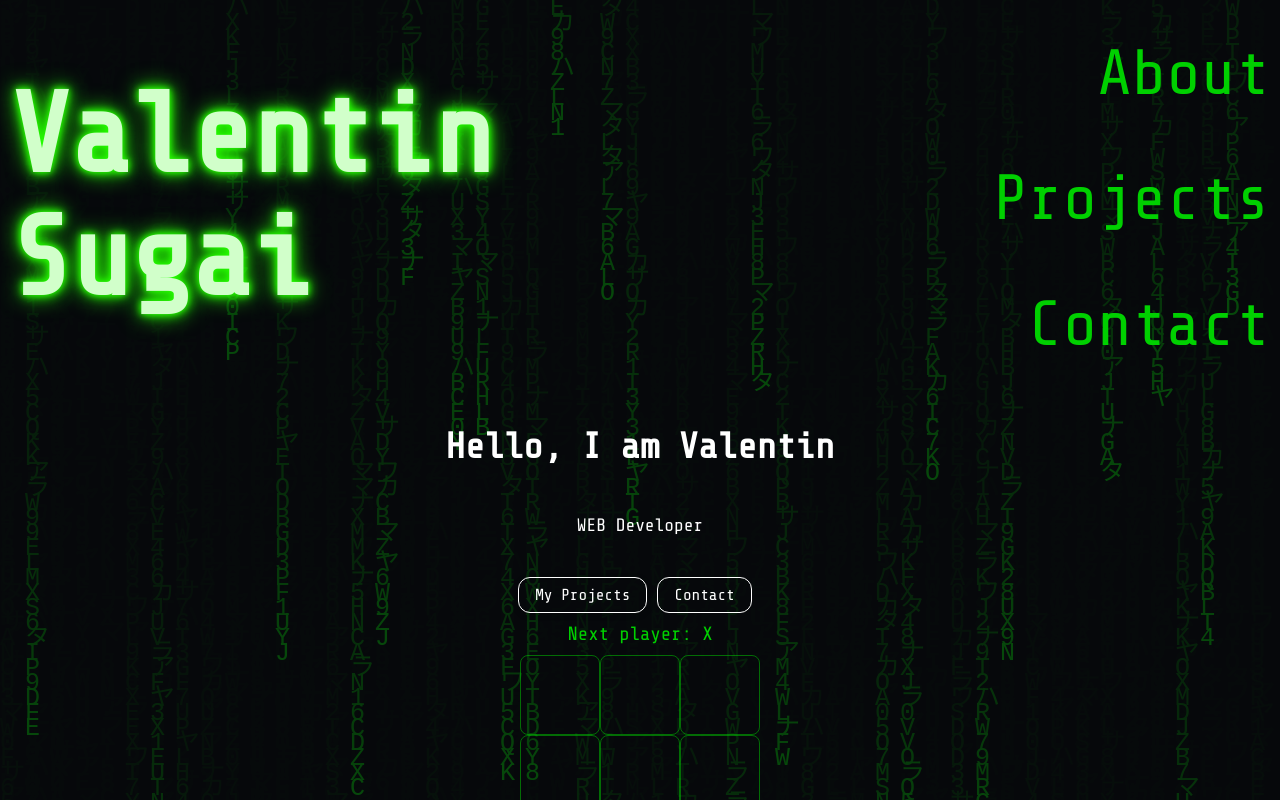
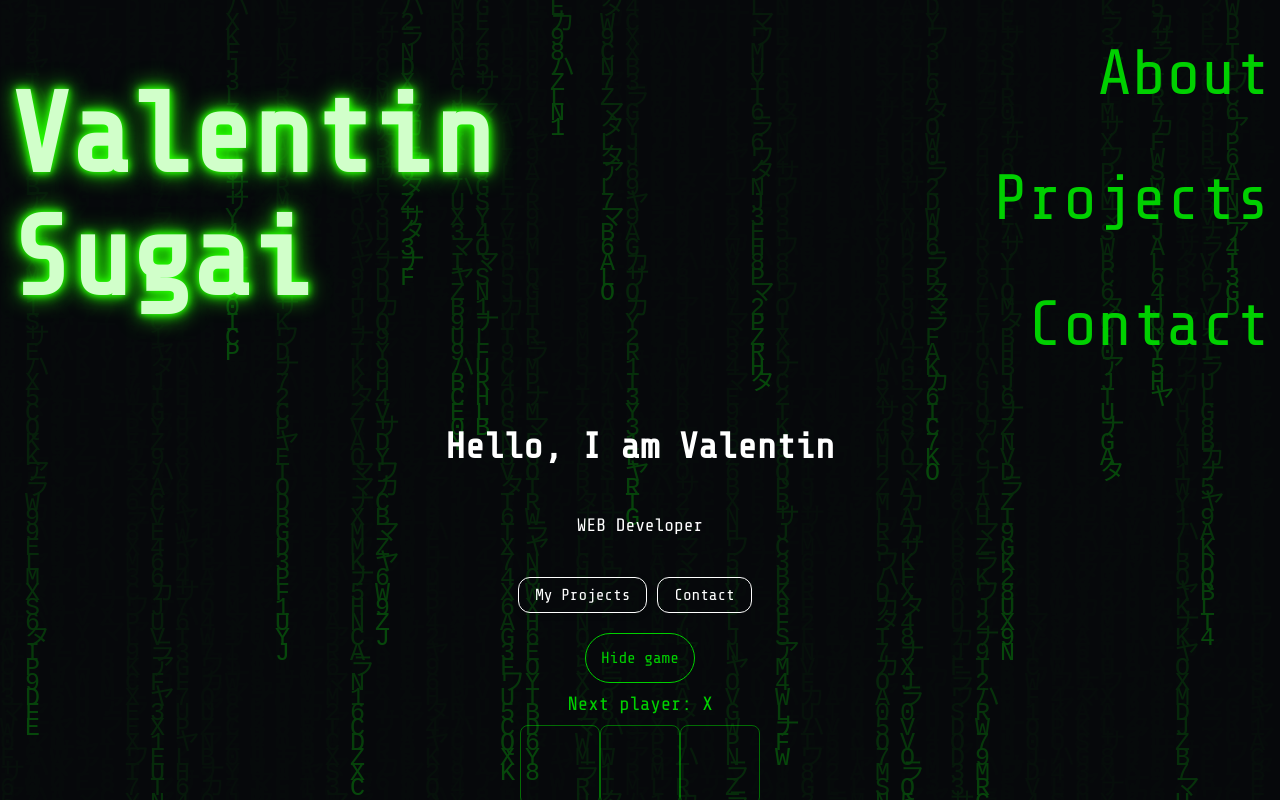
Before and after one commit to WellNoteOne/MyPage, a React (Vite) app: page / in a window 1280 px wide. Shown: the top 800 px of the page. Built offline with nearby package versions, Linux system fonts and the light colour scheme; a web font is replaced by a local one.

Commit message:
added button for hiding game

```diff
--- a/src/App.css
+++ b/src/App.css
@@ -16,3 +16,18 @@ section {
   flex: 2;
   align-items: end;
 }
+.gamebut {
+  display: block;
+  color: rgb(0, 208, 0);
+  margin: 10px auto;
+  border: 1px solid rgb(0, 208, 0);
+  padding: 15px;
+  border-radius: 25px;
+}
+.gamebut:hover {
+  background-color: rgba(0, 208, 0);
+  color: black;
+}
+.gamebut:focus {
+  outline: none;
+}
--- a/src/App.jsx
+++ b/src/App.jsx
@@ -10,19 +10,25 @@ import "./App.css";
 import { useState } from "react";
 
 function App() {
-  const [isHide, setIsHide] = useState(true);
+  const [showGame, setShowGame] = useState(true);
+
+  const toggleGame = () => {
+    setShowGame(!showGame);
+  };
+
   return (
     <>
-      <div>
       <MatrixBackground />
       <Header />
       <Hero />
-        <Game />
+      <button className="gamebut" onClick={toggleGame}>
+        {showGame ? "Hide game" : "Open game"}
+      </button>
+      {showGame && <Game />}
       <About />
       <Projects />
       <Contact />
       <Footer />
-      </div>
     </>
   );
 }
```
Lines whose indentation alone changed are shown as unchanged.
